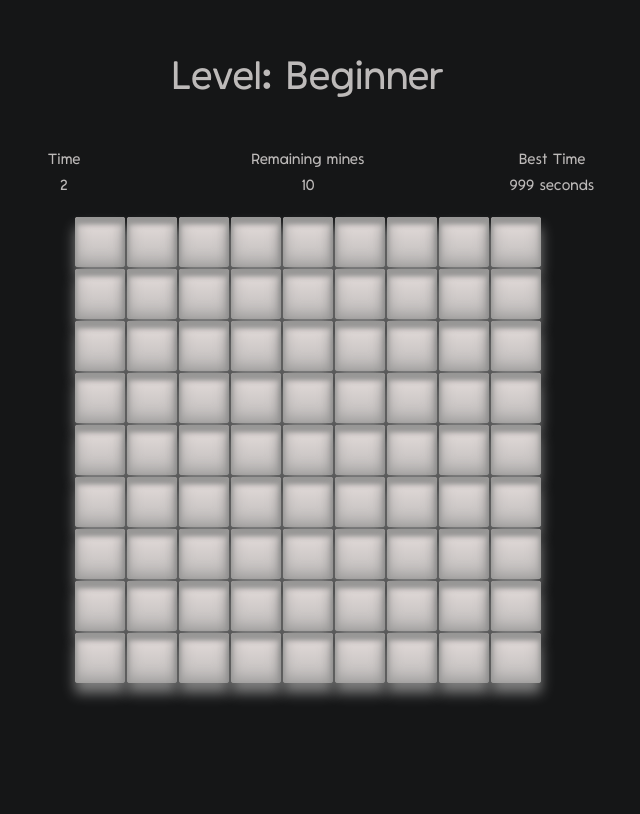
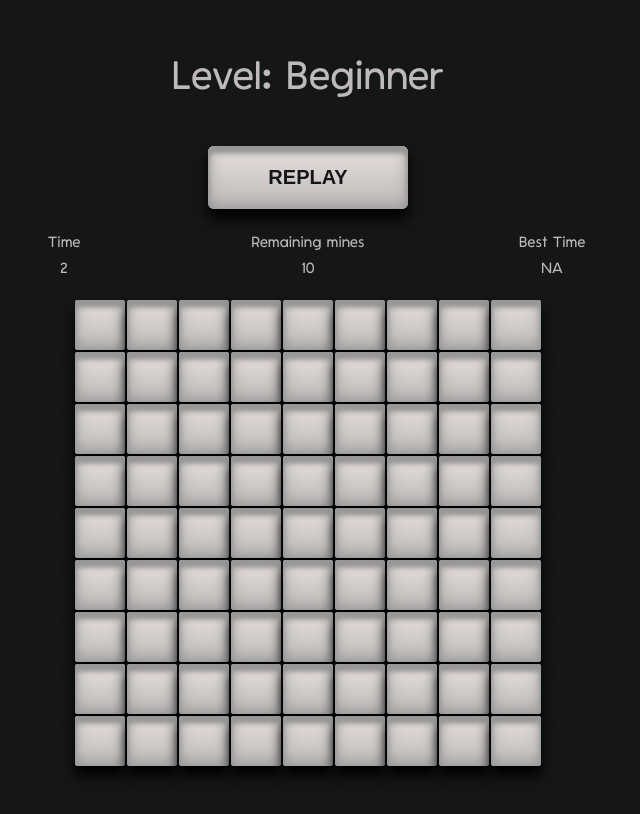
Before and after one commit to keddisa/minesweeper, a React (Create React App) app: page / in a window 1280 px wide. Both pictures are taken after a click on the button "START GAME". Shown: the top 814 px of the page, without its empty margins (340-980 px from the left). Built offline with nearby package versions, Linux system fonts and the light colour scheme.

Commit message:
add restart button and end message

```diff
--- a/src/components/MineField.js
+++ b/src/components/MineField.js
@@ -7,7 +7,7 @@ import { GameContext } from '../contexts'
 const MineField = () => {
     const [firstCellClicked, setFirstCellClicked] = useState(false)
     const [mineFieldArray, setMineFieldArray] = useState([])
-    const {gameOver, setGameOver, gameWon, setGameWon} = useContext(GameContext)
+    const {setGameOver, setGameWon} = useContext(GameContext)
 
     useEffect(()=>{
         buildMineFieldArray()
@@ -189,8 +189,6 @@ const MineField = () => {
 
     return(<div className="mine-field-beginner">
          {renderMineField()}
-         {gameWon && <div>game won</div>}
-         {gameOver && <div>game over</div>}
         </div>)
 }
 
--- a/src/components/StatsDisplay.js
+++ b/src/components/StatsDisplay.js
@@ -39,7 +39,7 @@ const StatsDisplay = () => {
         </div>
         <div>
             <div>Best Time</div>
-            <div>{bestTimes[level]} seconds</div>
+            <div>{bestTimes[level]===999? 'NA': `${bestTimes[level]} seconds`}</div>
         </div>
         <div></div>
     </div>)
--- /dev/null
+++ b/src/containers/EndView.js
@@ -0,0 +1,31 @@
+import React, { useContext, useMemo } from 'react'
+
+import { GameContext } from '../contexts'
+
+const EndView = () => {
+    const {gameWon, gameOver, level, bestTimes, gameTime} = useContext(GameContext)
+
+    const successMessages = ["Well done!", "Awesome job!", "You killed it!", "Nice Work!", "Sweet! Good job..", "Great work!"]
+    const failMessages = ["Oops! Next time..", "Auch!!", "Good run. Better luck next time :)", "Ah well.. Good effort though"]
+
+    const renderMessage = useMemo(()=>{
+
+        if(gameWon)
+            return <>
+                <div className="title-text">{successMessages[Math.floor(Math.random()*successMessages.length)]}</div>
+                <div className="text-main">It took you {gameTime} seconds to solve it</div>
+                <div className="text-main">Your fastest time for this level is: {bestTimes[level]} seconds</div>
+            </>
+        if(gameOver)
+        return <>
+            <div className="title-text">{failMessages[Math.floor(Math.random()*failMessages.length)]}</div>
+            {bestTimes[level] === 999 ? null : <div className="text-main">Your highest score for this level is: {bestTimes[level]}</div>}
+        </>
+    }, [gameWon, gameOver])
+
+    return(<div className="end-view">
+        {renderMessage}
+    </div>)
+}
+
+export default EndView
--- a/src/containers/Game.js
+++ b/src/containers/Game.js
@@ -6,6 +6,7 @@ const Game = () => {
 
     return(<div className="game">
         <Level />
+        <button className="button-main">Replay</button>
         <StatsDisplay />
         <MineField />
     </div>)
--- a/src/containers/Main.js
+++ b/src/containers/Main.js
@@ -1,17 +1,20 @@
-import React, {useContext} from 'react'
+import React, { useContext } from 'react'
 
-import {Game, StartView} from './'
-import {GameContext} from '../contexts'
+import { Game, StartView, EndView } from './'
+import { GameContext } from '../contexts'
 
 const Main = () => {
 
-    const {gameWon, gameOver, gameStarted} = useContext(GameContext)
+    const { gameStarted } = useContext(GameContext)
 
     return(<div>
         {!gameStarted &&
         <StartView />}
-        {gameStarted && (!gameOver && !gameWon) &&
-        <Game />}
+        {gameStarted &&
+        <>
+            <Game />
+            <EndView />
+        </>}
     </div>)
 }
 
--- a/src/containers/StartView.js
+++ b/src/containers/StartView.js
@@ -1,4 +1,4 @@
-import React, { useEffect, useContext } from 'react'
+import React, { useContext } from 'react'
 
 import { GameContext } from '../contexts'
 
@@ -9,7 +9,7 @@ const StartView = () => {
         <div className="title-text">Minesweeper game</div>
         <div className="secondary-title-text">Top times</div>
         <div className="text-main start-view-times">
-            <div>{`Beginner: ${bestTimes.beginner} seconds`}</div>
+            <div>{`Beginner: ${bestTimes.beginner === 999 ? "(Haven't cracked that one yet)" : `${bestTimes.beginner} seconds`}`}</div>
             <div>{`Intermediate: ${bestTimes.intermediate === 999 ? "(Haven't cracked that one yet)" : `${bestTimes.intermediate} seconds`}`}</div>
             <div>{`Expert: ${bestTimes.expert === 999 ? "(Haven't cracked that one yet)" : `${bestTimes.expert} seconds`}`}</div>
         </div>
--- a/src/containers/index.js
+++ b/src/containers/index.js
@@ -1,9 +1,11 @@
 import Main from './Main'
 import Game from './Game'
 import StartView from './StartView'
+import EndView from './EndView'
 
 export {
     Main,
     Game,
-    StartView
+    StartView,
+    EndView
 }
--- a/src/index.css
+++ b/src/index.css
@@ -41,11 +41,13 @@ body {
   font-size: 2rem; }
 
 .button-main {
-  background-color: #989796;
+  background: linear-gradient(-180deg, #e7dfdd 0%, #bdbab9 100%);
+  cursor: pointer;
+  box-shadow: 0 1rem 1.25rem 0 black, 0 -0.25rem 1.5rem #989796 inset, 0 0.75rem 0.5rem #989796 inset, 0 0.25rem 0.5rem 0 #989796 inset;
   color: #151617;
   font-weight: bold;
   border: none;
-  width: 25rem;
+  width: 20rem;
   border-radius: 6px;
   font-size: 2rem;
   text-transform: uppercase;
@@ -78,7 +80,8 @@ body {
   display: grid;
   grid-template-columns: repeat(9, 5rem);
   gap: .2rem;
-  justify-content: center; }
+  justify-content: center;
+  padding-bottom: 2rem; }
 
 .cell {
   width: 5rem;
@@ -88,7 +91,7 @@ body {
 .cell-unclicked {
   background: linear-gradient(-180deg, #e7dfdd 0%, #bdbab9 100%);
   cursor: pointer;
-  box-shadow: 0 1rem 1.25rem 0 gray, 0 -0.25rem 1.5rem #989796 inset, 0 0.75rem 0.5rem #989796 inset, 0 0.25rem 0.5rem 0 #989796 inset; }
+  box-shadow: 0 1rem 1.25rem 0 black, 0 -0.25rem 1.5rem #989796 inset, 0 0.75rem 0.5rem #989796 inset, 0 0.25rem 0.5rem 0 #989796 inset; }
 
 .oops-mine {
   background-color: #af2d2d; }
--- a/src/sass/_base.scss
+++ b/src/sass/_base.scss
@@ -35,11 +35,16 @@ body {
 }
 
 .button-main {
-    background-color: $color-primary-dark;
+    background: linear-gradient(-180deg, $color-secondary 0%, $color-primary 100%);
+    cursor: pointer;
+    box-shadow: 0 1rem 1.25rem 0 black,
+							0 -0.25rem 1.5rem $color-primary-dark inset,
+							0 0.75rem 0.5rem $color-primary-dark inset,
+							0 0.25rem 0.5rem 0 $color-primary-dark inset;
     color: $overall-background;
     font-weight: bold;
     border: none;
-    width: 25rem;
+    width: 20rem;
     border-radius: 6px;
     font-size: 2rem;
     text-transform: uppercase;
--- a/src/sass/components/_cell.scss
+++ b/src/sass/components/_cell.scss
@@ -7,7 +7,7 @@
 .cell-unclicked {
     background: linear-gradient(-180deg, $color-secondary 0%, $color-primary 100%);
     cursor: pointer;
-    box-shadow: 0 1rem 1.25rem 0 gray,
+    box-shadow: 0 1rem 1.25rem 0 black,
 							0 -0.25rem 1.5rem $color-primary-dark inset,
 							0 0.75rem 0.5rem $color-primary-dark inset,
 							0 0.25rem 0.5rem 0 $color-primary-dark inset;
--- a/src/sass/components/_mine-field.scss
+++ b/src/sass/components/_mine-field.scss
@@ -3,4 +3,5 @@
     grid-template-columns: repeat(9, 5rem);
     gap: .2rem;
     justify-content: center;
+    padding-bottom: 2rem;
 }
```
